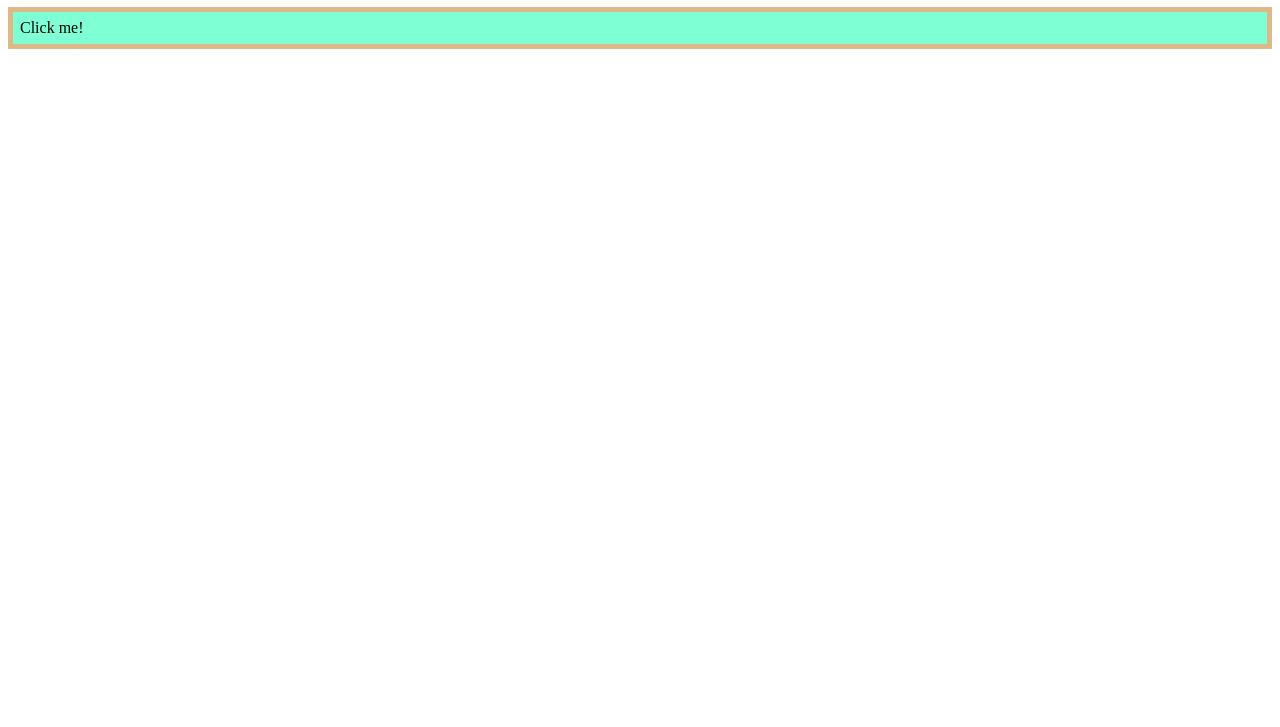
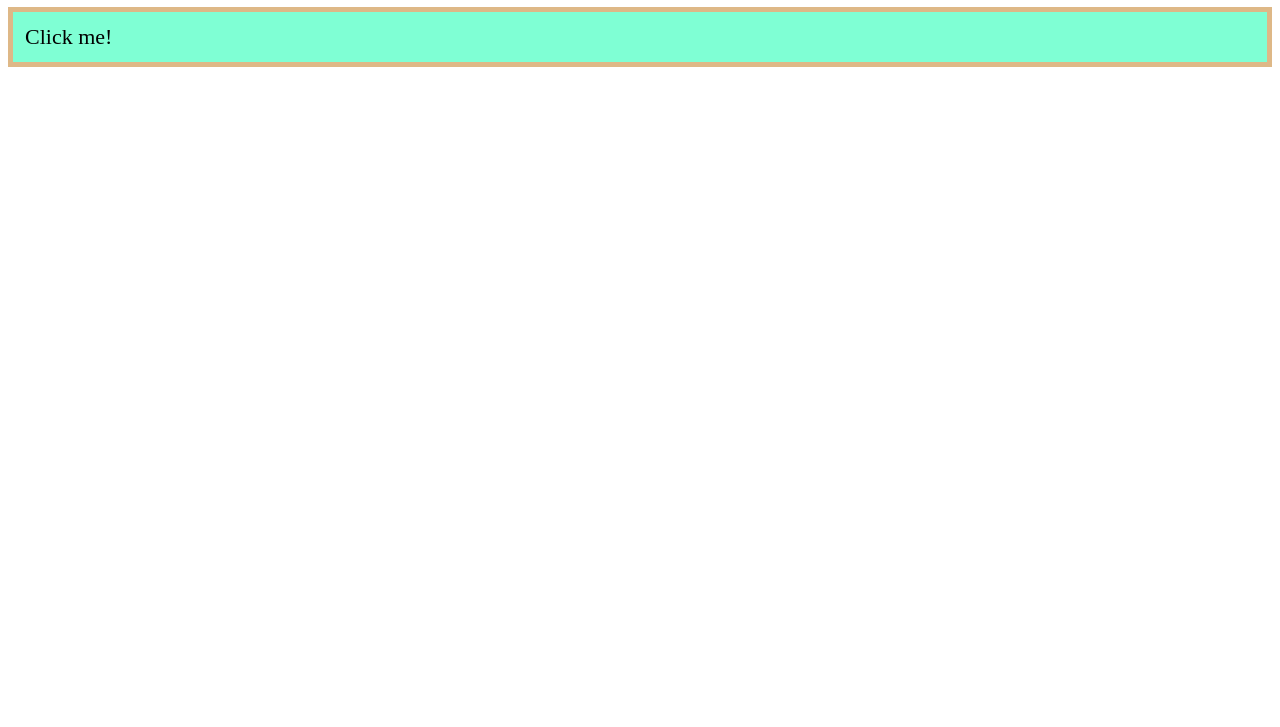
Before and after one commit to elena-zelenskaya/basic_repo, a plain HTML site: page index.html in a window 1280 px wide. Shown: the part 73-800 px from the top of the page. Drawn offline with Linux system fonts and the light colour scheme.

Commit message:
testing .gitignore

```diff
--- a/styles.css
+++ b/styles.css
@@ -1,8 +1,8 @@
 p {
     background-color: aquamarine;
     border: 5px solid burlywood;
-    font-size: 16px;
-    padding: 7px;
+    font-size: 22px;
+    padding: 12px;
 }
 h1 {
     font-family: 'Franklin Gothic Medium', 'Arial Narrow', Arial, sans-serif;
```
Also changed, not shown: 1 other file.
